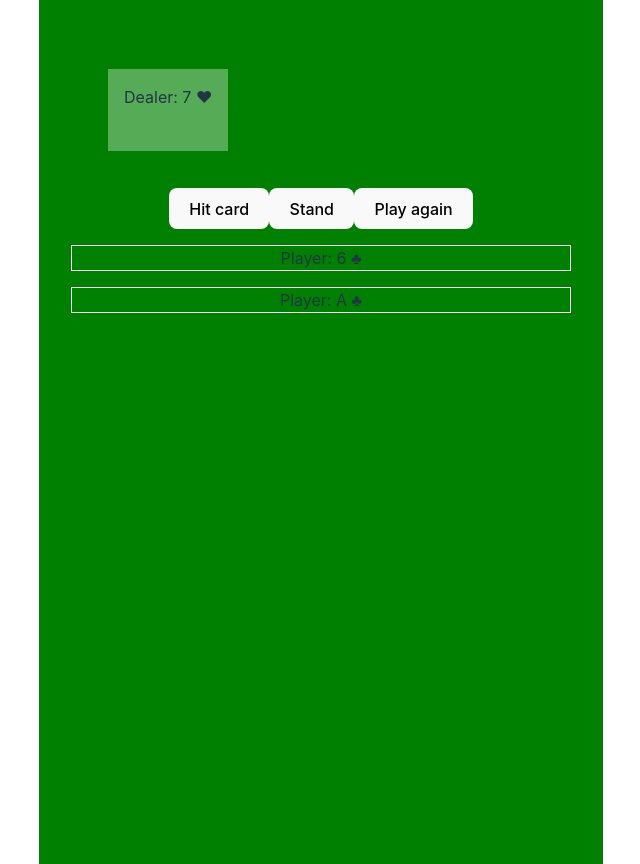
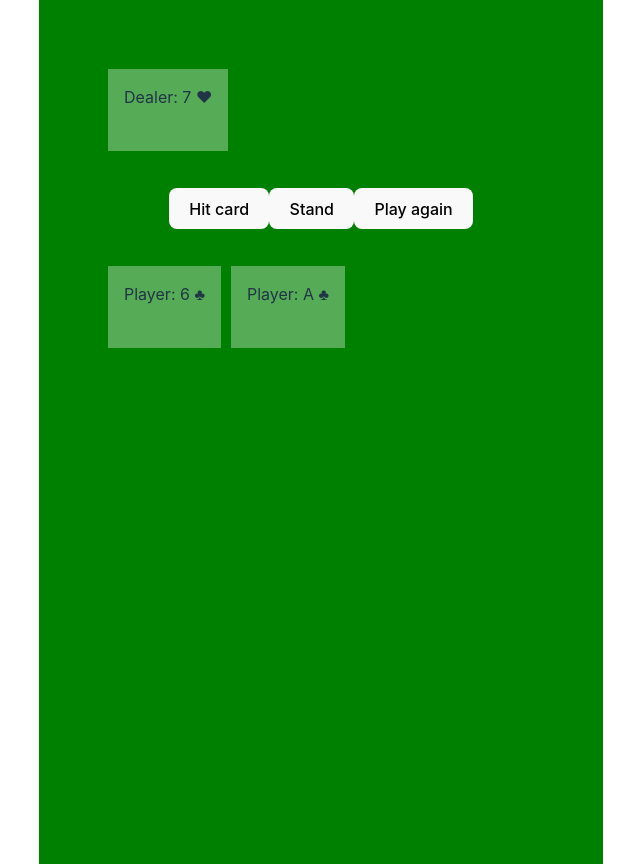
Before and after one commit to Jenny-Svensson/blackjack-typescript, a website built with Vite: page index.html in a window 1280 px wide. Shown: the whole page, without its empty margins (319-959 px from the left). Built offline with nearby package versions, Linux system fonts and the light colour scheme.

Commit message:
flexbox to player-container and some styling

```diff
--- a/src/main.ts
+++ b/src/main.ts
@@ -92,8 +92,8 @@ function dealerTakesCard() {
 
 const dealer: number[] = [];
 
-let div = document.createElement('div');
-div.className = "dealer-container";
+let dealerContainer = document.createElement('div');
+dealerContainer.className = "dealer-container";
 
 function getCardForDealer() {
 
@@ -117,8 +117,8 @@ function getCardForDealer() {
   dealerCard.innerHTML = "Dealer: " + cardForDealer.value + " " + symbol;
 
 
-  div.appendChild(dealerCard)
-  app?.prepend(div);
+  dealerContainer.appendChild(dealerCard)
+  app?.prepend(dealerContainer);
 
 }
 getCardForDealer();
@@ -175,6 +175,9 @@ function sumUpTotalDealer() {
 
 const player: number[] = [];
 
+let playerContainer = document.createElement('div');
+playerContainer.className = "player-container";
+
 function getCardForPlayer() {
   let cardValue: number;
   let cardForPlayer: { value: string } = { value: ''};
@@ -194,7 +197,9 @@ function getCardForPlayer() {
   let playerCard = document.createElement('p');
   playerCard.className = 'player-card';
   playerCard.innerHTML = "Player: " + cardForPlayer.value + " " + symbol;
-  app?.appendChild(playerCard);
+
+  playerContainer.appendChild(playerCard)
+  app?.appendChild(playerContainer);
 
   sumUpTotalPlayer();
 
@@ -213,7 +218,6 @@ function sumUpTotalPlayer() {
     standBtn.disabled = true;
 
     app?.appendChild(playAgainText);
-    app?.appendChild(resetBtn);
 
   // if sum is 21, disable the hit card btn and stand
   } if (playersum === 21) {
--- a/src/style.css
+++ b/src/style.css
@@ -1,6 +1,16 @@
 
 .player-card {
-  border: 1px white solid;
+  background-color: rgba(255, 255, 255, 0.336);
+  height: 50px;
+  margin: 5px;
+  padding: 1rem;
+}
+
+.player-container {
+  padding: 1rem;
+  margin: 1rem;
+  display: flex;
+  flex-direction: row;
 }
 
 .dealer-card {
```
